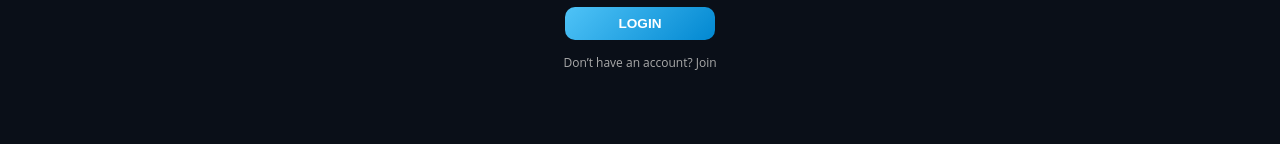
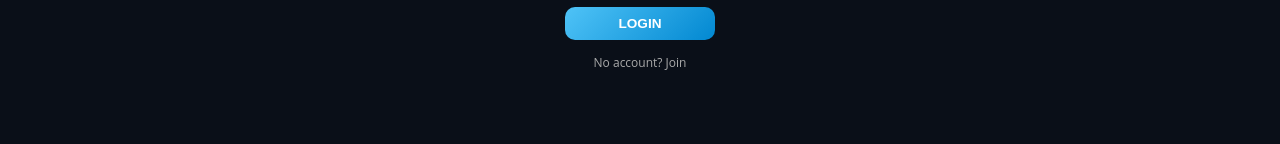
Before and after one commit to kymfeltus-oss/larryreidlive, a Next.js app: page /login in a window 1280 px wide. Shown: the part 211-355 px from the top of the page. Built offline with nearby package versions, Linux system fonts and the light colour scheme.

Commit message:
Update login.js

```diff
--- a/pages/login.js
+++ b/pages/login.js
@@ -5,14 +5,14 @@
   return (
     <>
       <Head><title>Login — LRL</title></Head>
-      <section className="mock-page narrow">
+      <section className="mock-page">
         <h1>Login</h1>
         <form className="mock-form">
           <input type="email" placeholder="Email" required />
           <input type="password" placeholder="Password" required />
-          <button type="submit" className="btn primary btn-center small">Login</button>
+          <button type="submit" className="btn primary btn-center">Login</button>
         </form>
-        <p className="note">Don’t have an account? <Link href="/membership">Join</Link></p>
+        <p className="note">No account? <Link href="/membership">Join</Link></p>
       </section>
     </>
   );
```
